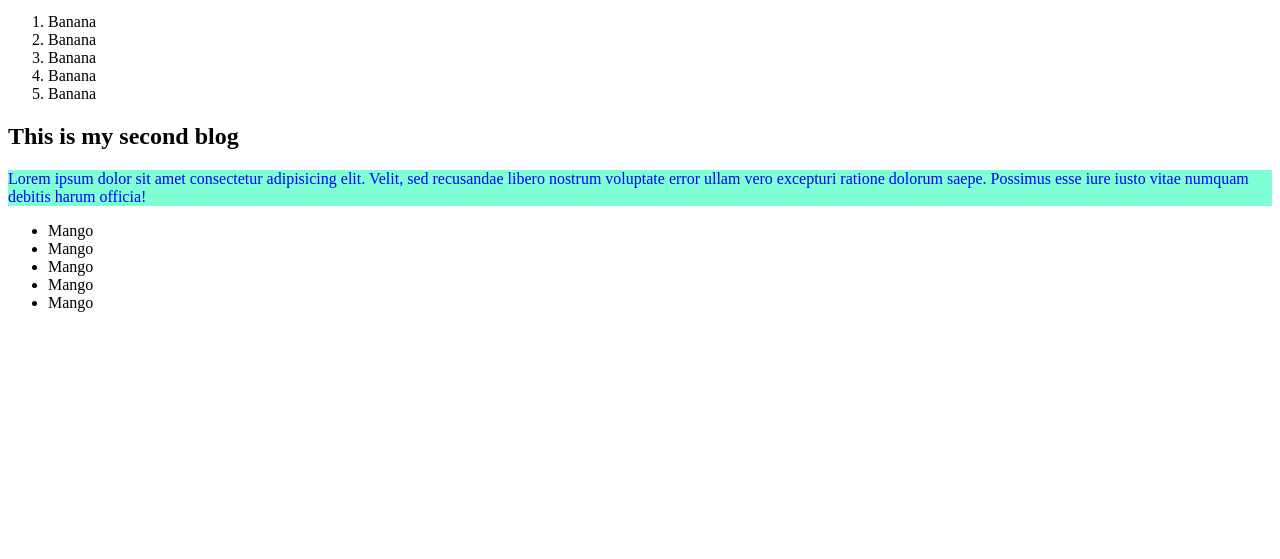
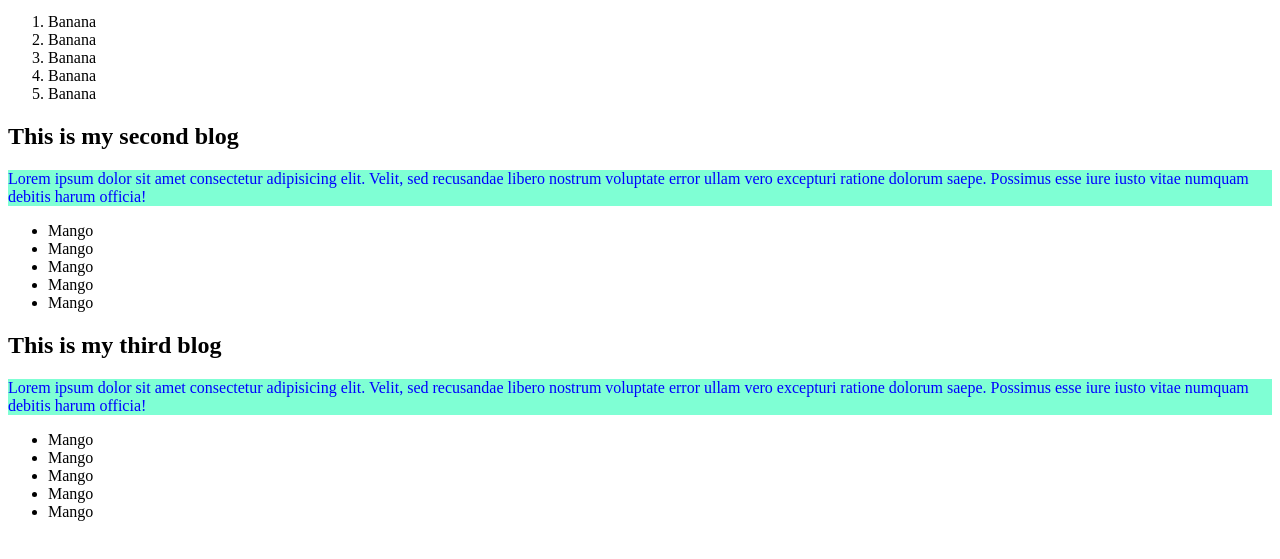
Before and after one commit to fozia-lucky/first-program, a plain HTML site: page index.html in a window 1280 px wide. Shown: the part 119-678 px from the top of the page. Drawn offline with Linux system fonts and the light colour scheme.

Commit message:
Third commit

```diff
--- a/index.html
+++ b/index.html
@@ -31,5 +31,14 @@
         <li>Mango</li>
         <li>Mango</li>
     </ul>
+    <h2>This is my third blog</h2>
+    <p>Lorem ipsum dolor sit amet consectetur adipisicing elit. Velit, sed recusandae libero nostrum voluptate error ullam vero excepturi ratione dolorum saepe. Possimus esse iure iusto vitae numquam debitis harum officia!</p>
+    <ul>
+        <li>Mango</li>
+        <li>Mango</li>
+        <li>Mango</li>
+        <li>Mango</li>
+        <li>Mango</li>
+    </ul>
 </body>
 </html>
```
